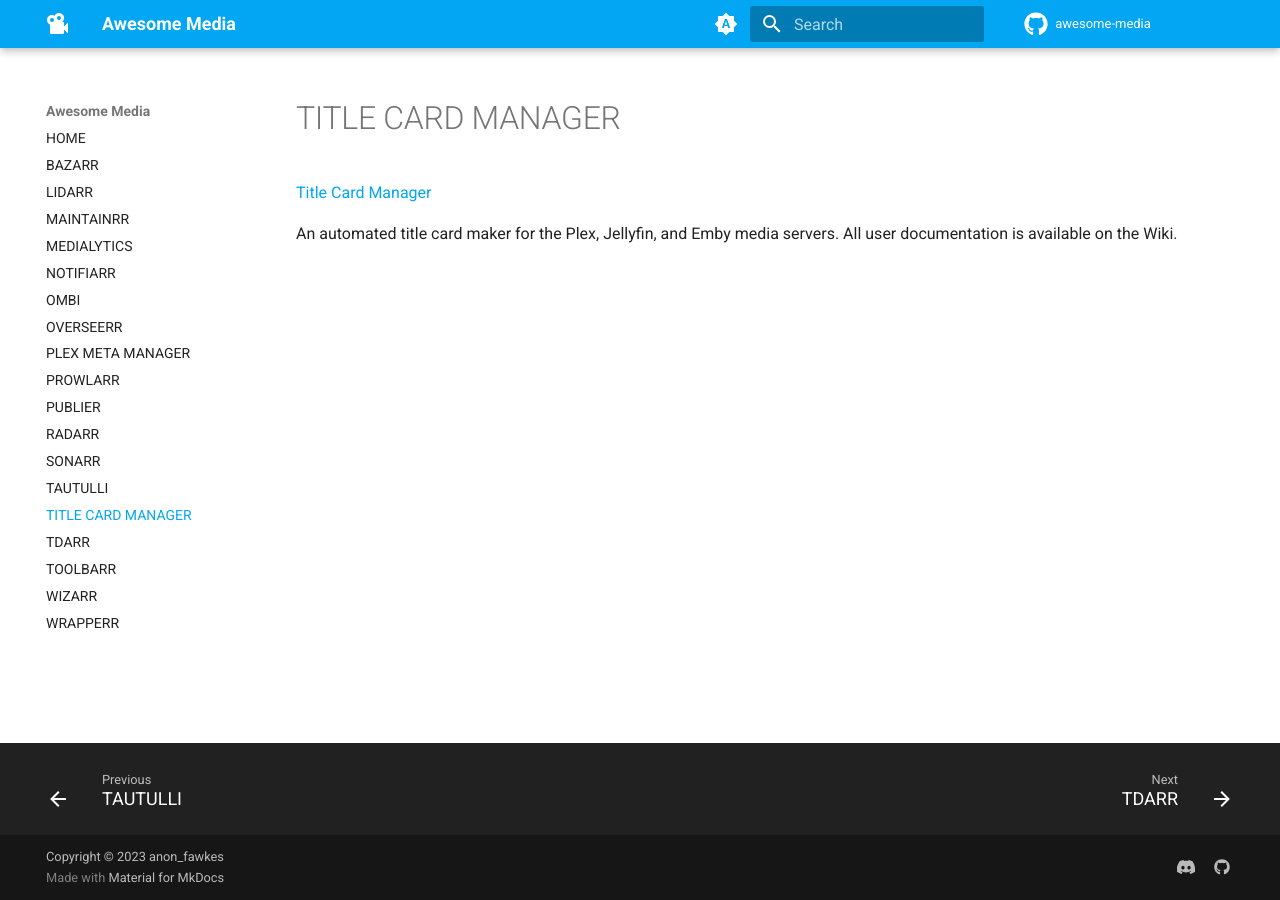
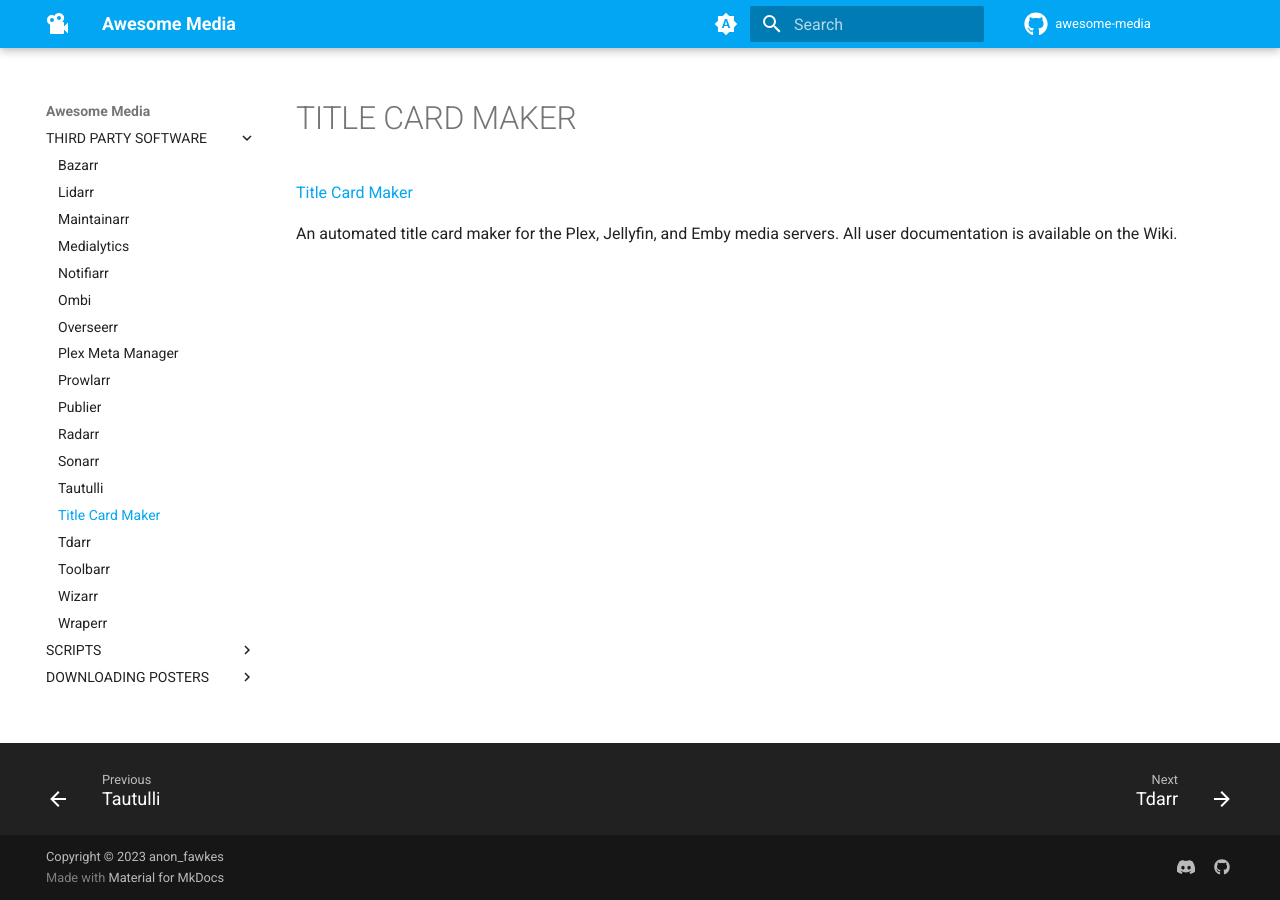
Before and after one commit to JohnFawkes/awesome-media, an MkDocs documentation site: the page built from docs/section/tcm.md, in a window 1280 px wide. Built offline with MkDocs 1.6.1 and Material for MkDocs 9.7.7, drawn with Linux system fonts in a browser that asks for light colours; comment, search, counter and statistics services are not loaded.

Commit message:
Fix TCM and start adding scripts

```diff
--- a/docs/requirements.txt
+++ b/docs/requirements.txt
@@ -1,4 +1,4 @@
-git+https://${GH_TOKEN}@github.com/squidfunk/mkdocs-material-insiders.git
+#git+https://${GH_TOKEN}@github.com/squidfunk/mkdocs-material-insiders.git
 mkdocs-glightbox
 mkdocs-include-markdown-plugin
 jinja2
--- a/docs/section/tcm.md
+++ b/docs/section/tcm.md
@@ -1,6 +1,6 @@
-# TITLE CARD MANAGER
+# TITLE CARD MAKER
 
-[Title Card Manager](https://github.com/CollinHeist/TitleCardMaker)
+[Title Card Maker](https://github.com/CollinHeist/TitleCardMaker)
 
 An automated title card maker for the Plex, Jellyfin, and Emby media servers. All user
 documentation is available on the Wiki.
--- a/mkdocs.yml
+++ b/mkdocs.yml
@@ -79,12 +79,6 @@
   - tags:
       enabled: true
       tags_slugify_separator: "-"
-  - git-committers:
-      enabled: true
-      cache_dir: .cache/plugins/git-commiters
-      repository: johnfawkes/awesome-media
-      branch: main
-      token: !!python/object/apply:os.getenv ["MKDOCS_GIT_COMMITTERS_APIKEY"]
   - open-in-new-tab
 extra:
   analytics:
@@ -100,23 +94,55 @@
       name: JohnFawkes on GitHub
 copyright: >
   Copyright &copy; 2023 anon_fawkes
+markdown_extensions:
+  - admonition
+  - attr_list
+  - def_list
+  - md_in_html
+  - pymdownx.critic
+  - pymdownx.details
+  - pymdownx.emoji:
+      emoji_index: !!python/name:material.extensions.emoji.twemoji
+      emoji_generator: !!python/name:material.extensions.emoji.to_svg
+  - pymdownx.highlight:
+      anchor_linenums: true
+      line_spans: __span
+      pygments_lang_class: true
+  - pymdownx.inlinehilite
+  - pymdownx.keys
+  - pymdownx.snippets
+  - pymdownx.superfences
+  - pymdownx.tabbed:
+      alternate_style: true
+  - pymdownx.tasklist:
+      custom_checkbox: true
+  - tables
+  - footnotes
+#  - toc:
+#      permalink: true
 nav:
-  - HOME: index.md
-  - BAZARR: section/bazarr.md
-  - LIDARR: section/lidarr.md
-  - MAINTAINRR: section/maintainrr.md
-  - MEDIALYTICS: section/medialytics.md
-  - NOTIFIARR: section/notifiarr.md
-  - OMBI: section/ombi.md
-  - OVERSEERR: section/overseerr.md
-  - PLEX META MANAGER: section/pmm.md
-  - PROWLARR: section/prowlarr.md
-  - PUBLIER: section/publier.md
-  - RADARR: section/radarr.md
-  - SONARR: section/sonarr.md
-  - TAUTULLI: section/tautulli.md
-  - TITLE CARD MANAGER: section/tcm.md
-  - TDARR: section/tdarr.md
-  - TOOLBARR: section/toolbarr.md
-  - WIZARR: section/wizarr.md
-  - WRAPPERR: section/wrapperr.md
+#  - AWESOME MEDIA:
+#    - index.md
+  - THIRD PARTY SOFTWARE:
+    - Bazarr: section/bazarr.md
+    - Lidarr: section/lidarr.md
+    - Maintainarr: section/maintainrr.md
+    - Medialytics: section/medialytics.md
+    - Notifiarr: section/notifiarr.md
+    - Ombi: section/ombi.md
+    - Overseerr: section/overseerr.md
+    - Plex Meta Manager: section/pmm.md
+    - Prowlarr: section/prowlarr.md
+    - Publier: section/publier.md
+    - Radarr: section/radarr.md
+    - Sonarr: section/sonarr.md
+    - Tautulli: section/tautulli.md
+    - Title Card Maker: section/tcm.md
+    - Tdarr: section/tdarr.md
+    - Toolbarr: section/toolbarr.md
+    - Wizarr: section/wizarr.md
+    - Wraperr: section/wrapperr.md
+  - SCRIPTS:
+    - Overview: section/scriptoverview.md
+  - DOWNLOADING POSTERS:
+    - Overview: section/posteroverview.md
```
Also changed, not shown: docs/index.md (+1 -2 lines), docs/section/pmmscripts.md (added), docs/section/posteroverview.md (added), docs/section/scriptoverview.md (added), docs/section/standalone.md (added).
